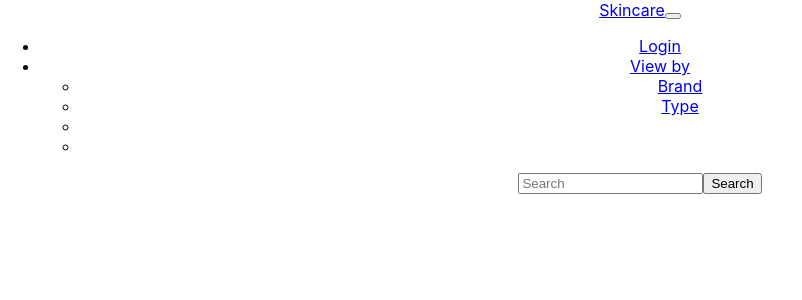
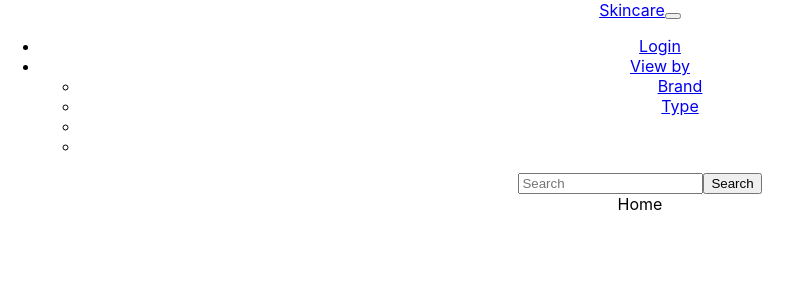
Before and after one commit to yvonnersz/skincare-frontend, a React (Create React App) app: page / in a window 1280 px wide. Shown: the top 300 px of the page, without its empty margins (0-802 px from the left). Built offline with nearby package versions, Linux system fonts and the light colour scheme; no server answers; the HTML template or start-up script is replaced by a standard one.

Commit message:
render Home component

```diff
--- a/src/App.js
+++ b/src/App.js
@@ -1,11 +1,13 @@
 import './App.css';
 
 import NavBar from './components/NavBar';
+import Home from './components/Home';
 
 function App() {
   return (
     <div className="App">
       <NavBar />
+      <Home />
     </div>
   );
 }
```
